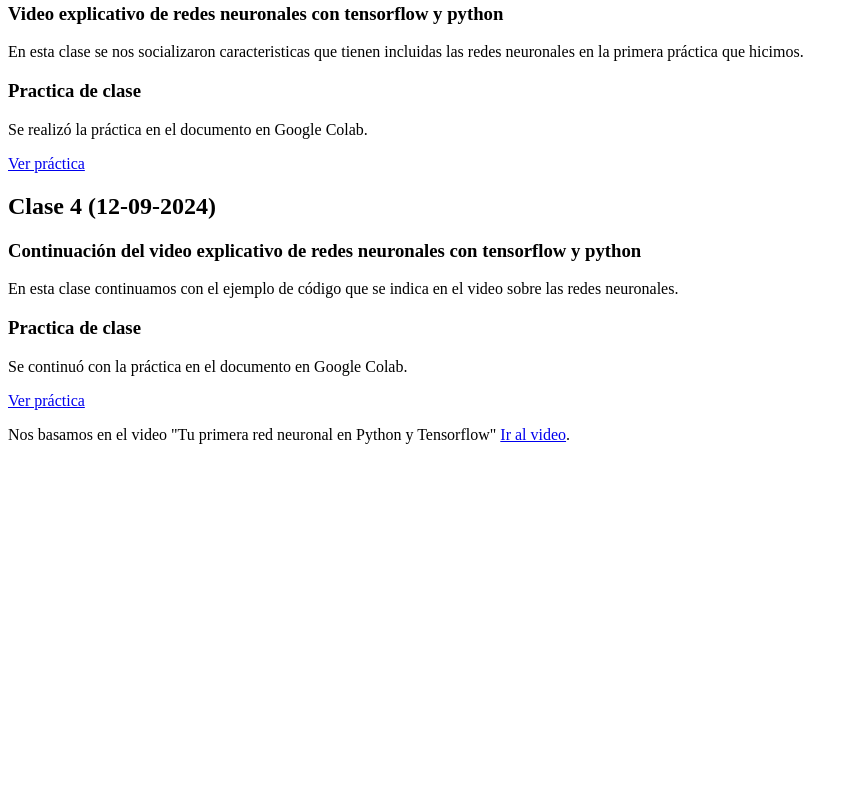
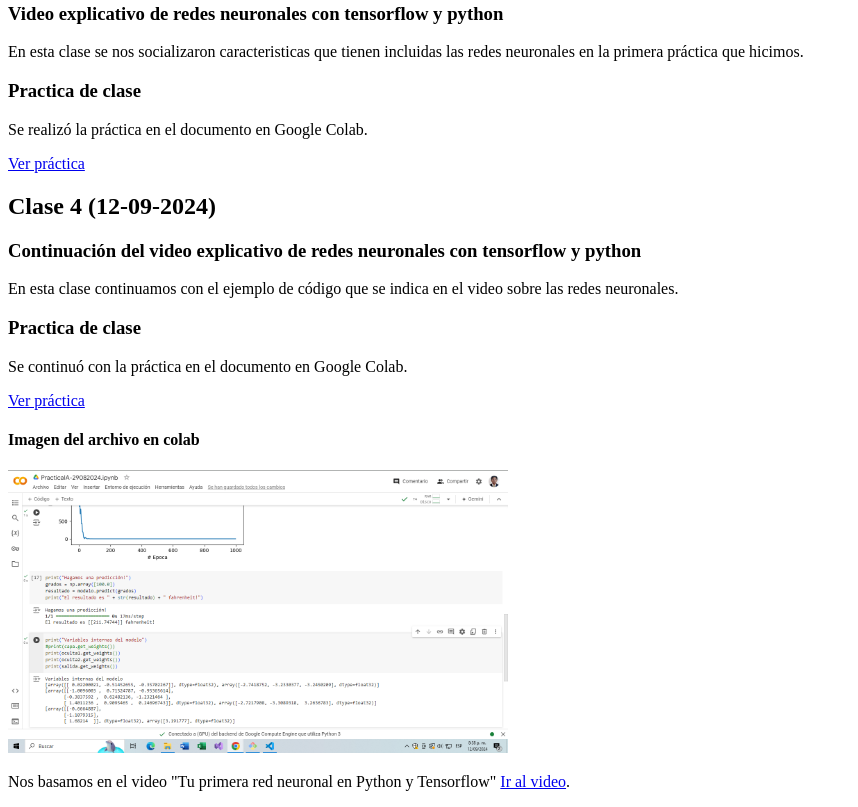
Before and after one commit to Sebasdroid98/Inteligencia-artificial, a plain HTML site: page index.html in a window 1280 px wide. Shown: the part 733-1540 px from the top of the page, without its empty margins (0-858 px from the left). Before the commit the page ends 1193 px from the top, so only its background shows below. Drawn offline with Linux system fonts and the light colour scheme.

Commit message:
Resumen clase 12092024 parte 2

```diff
--- a/index.html
+++ b/index.html
@@ -62,7 +62,10 @@
             <p>En esta clase continuamos con el ejemplo de código que se indica en el video sobre las redes neuronales.</p>
             <h3>Practica de clase</h3>
             <p>Se continuó con la práctica en el documento en Google Colab.</p>
-            <a href="https://colab.research.google.com/drive/1ujM9_nmnx4jEgDWAUkmhn0i5l_HFt4Yo?usp=sharing" target="_blank">Ver práctica</a>
+            <a href="https://colab.research.google.com/drive/1ujM9_nmnx4jEgDWAUkmhn0i5l_HFt4Yo?usp=sharing" target="_blank">Ver práctica</a><br>
+
+            <h4>Imagen del archivo en colab</h4>
+            <img src="media/images/colab.png" alt="" srcset="" width="500px">
             <p>Nos basamos en el video "Tu primera red neuronal en Python y Tensorflow" <a href="https://youtu.be/iX_on3VxZzk?si=RONhm2yuo1cUd4EU" target="_blank" rel="noopener noreferrer">Ir al video</a>.</p>
         </article>
     </section>
```
Also changed, not shown: media/images/colab.png (added).
